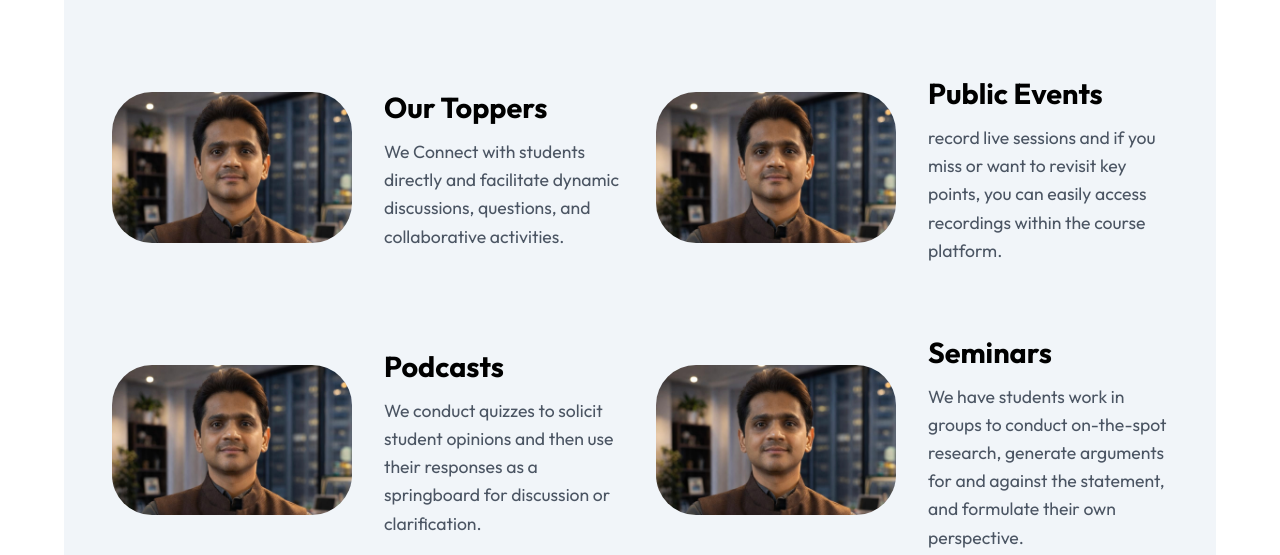
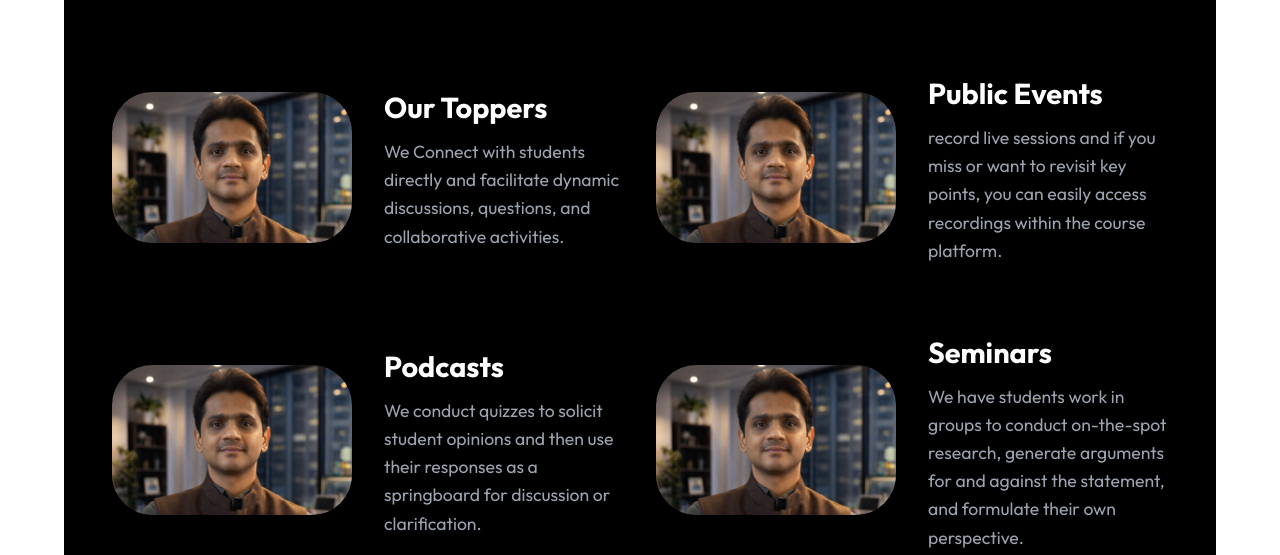
Before and after one commit to pbsnsriya/ias-academy, a React (Vite) app: page / in a window 1280 px wide. Shown: the part 1805-2360 px from the top of the page. Built offline with nearby package versions, Linux system fonts and the light colour scheme.

Commit message:
Revert "style: convert Home page dark sections to light theme"
This reverts commit 71551e3222b826a6ae168943bbcf01948d83ad2a.

```diff
--- a/src/pages/Home.css
+++ b/src/pages/Home.css
@@ -199,10 +199,10 @@
 /* Dark Info Section */
 /* Dark Info Section - Always Dark */
 .info-section-dark {
-    background: #f8fafc;
-    /* Changed to light grey */
+    background: #232d3f;
+    /* Dark slate grey as per image */
     padding: 6rem 0;
-    color: var(--text-main);
+    color: white;
 }
 
 .info-grid {
@@ -222,11 +222,11 @@
     font-weight: 700;
     margin-bottom: 1.5rem;
     line-height: 1.2;
-    color: var(--text-main);
+    color: white;
 }
 
 .info-card-dark p {
-    color: var(--text-muted);
+    color: #9CA3AF;
     margin-bottom: 2rem;
     line-height: 1.6;
 }
@@ -235,9 +235,9 @@
     display: flex;
     align-items: center;
     gap: 0.5rem;
-    color: var(--text-main);
+    color: white;
     font-weight: 600;
-    border-bottom: 1px solid rgba(0, 0, 0, 0.3);
+    border-bottom: 1px solid rgba(255, 255, 255, 0.3);
     padding-bottom: 2px;
     width: fit-content;
     transition: all 0.3s;
@@ -247,7 +247,7 @@
 
 .link-more-light:hover {
     gap: 0.8rem;
-    border-bottom-color: var(--text-main);
+    border-bottom-color: white;
 }
 
 /* Project List */
@@ -320,11 +320,10 @@
 }
 
 .dark-card {
-    background: #f1f5f9;
-    /* Changed to light blue-grey */
+    background: #000;
     padding: 3rem !important;
     border-radius: 40px;
-    color: var(--text-main);
+    color: white;
 }
 
 .live-header {
@@ -340,14 +339,13 @@
 }
 
 .btn-small-outline {
-    border: 1px solid rgba(0, 0, 0, 0.2);
+    border: 1px solid rgba(255, 255, 255, 0.2);
     padding: 0.5rem 1rem;
     border-radius: 100px;
     display: flex;
     align-items: center;
     gap: 0.5rem;
     font-size: 0.9rem;
-    color: var(--text-main);
 }
 
 .live-item {
@@ -389,18 +387,19 @@
 .item-id {
     font-size: 1.5rem;
     font-weight: 700;
-    color: var(--text-main);
+    color: white;
+    opacity: 0.8;
 }
 
 .item-content-title {
     font-size: 1.8rem;
     font-weight: 700;
-    color: var(--text-main);
+    color: white;
     margin: 0;
 }
 
 .item-content-desc {
-    color: var(--text-muted);
+    color: #9CA3AF;
     font-size: 1.1rem;
     line-height: 1.6;
     margin: 0;
```
